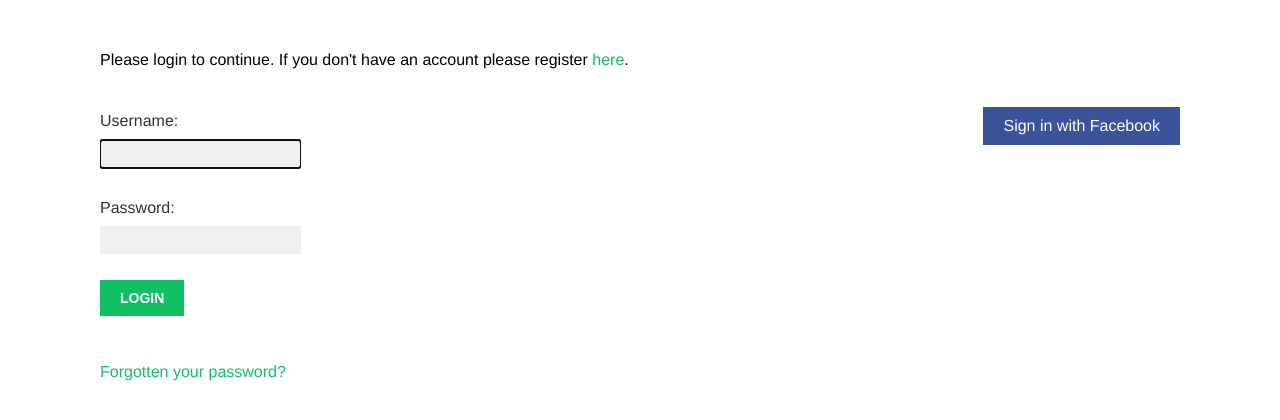
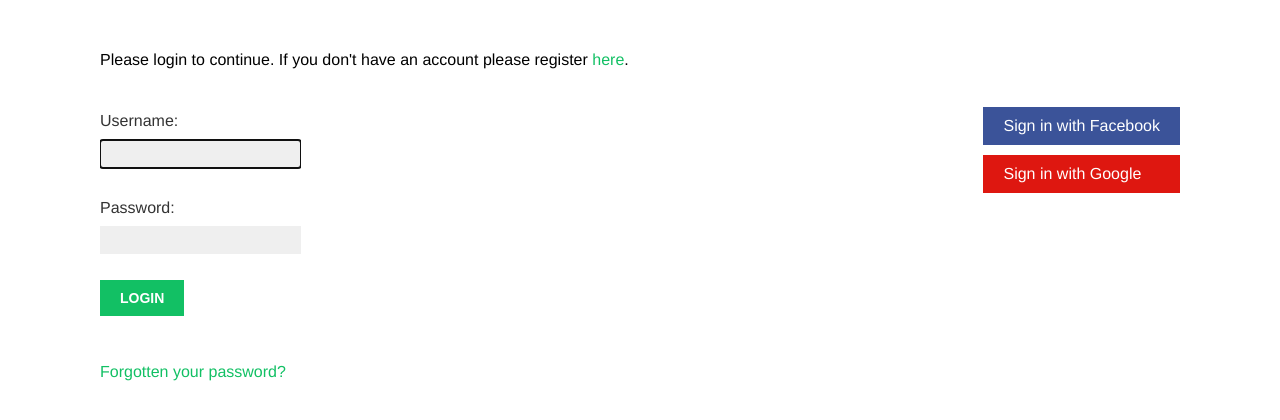
Before and after one commit to u87694/Social-Networking-Site, a Django app: page /account/login/ in a window 1280 px wide. Shown: the part 47-467 px from the top of the page. Run offline with Django 4.2, Linux system fonts and the light colour scheme; some web fonts are replaced.

Commit message:
Goggle Social Auth Completed

```diff
--- a/account/templates/registration/login.html
+++ b/account/templates/registration/login.html
@@ -36,6 +36,11 @@ Log-In
             Sign in with Facebook
             </a>
         </li>
+        <li class="google">
+            <a href="{% url 'social:begin' 'google-oauth2' %}">
+            Sign in with Google
+            </a>
+        </li>
     </ul>
 </div>
 {% endblock %}
--- a/bookmarks/settings.py
+++ b/bookmarks/settings.py
@@ -141,10 +141,13 @@ AUTHENTICATION_BACKENDS = [
     'django.contrib.auth.backends.ModelBackend',
     'account.authentication.EmailAuthBackend',
     'social_core.backends.facebook.FacebookOAuth2',
-    'social_core.backends.twitter.TwitterOAuth',
+    'social_core.backends.google.GoogleOAuth2',
 ]
 
 # Social Authentication
 SOCIAL_AUTH_FACEBOOK_KEY = "679778563528798"
 SOCIAL_AUTH_FACEBOOK_SECRET = "4f4bf2005d396e541ef29716ef32cf3e"
 SOCIAL_AUTH_FACEBOOK_SCOPE = ['email']
+
+SOCIAL_AUTH_GOOGLE_OAUTH2_KEY = "396990931495-rv5lecvcaqqgmma2brk6870tliregbbl.apps.googleusercontent.com"
+SOCIAL_AUTH_GOOGLE_OAUTH2_SECRET = "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"
```
